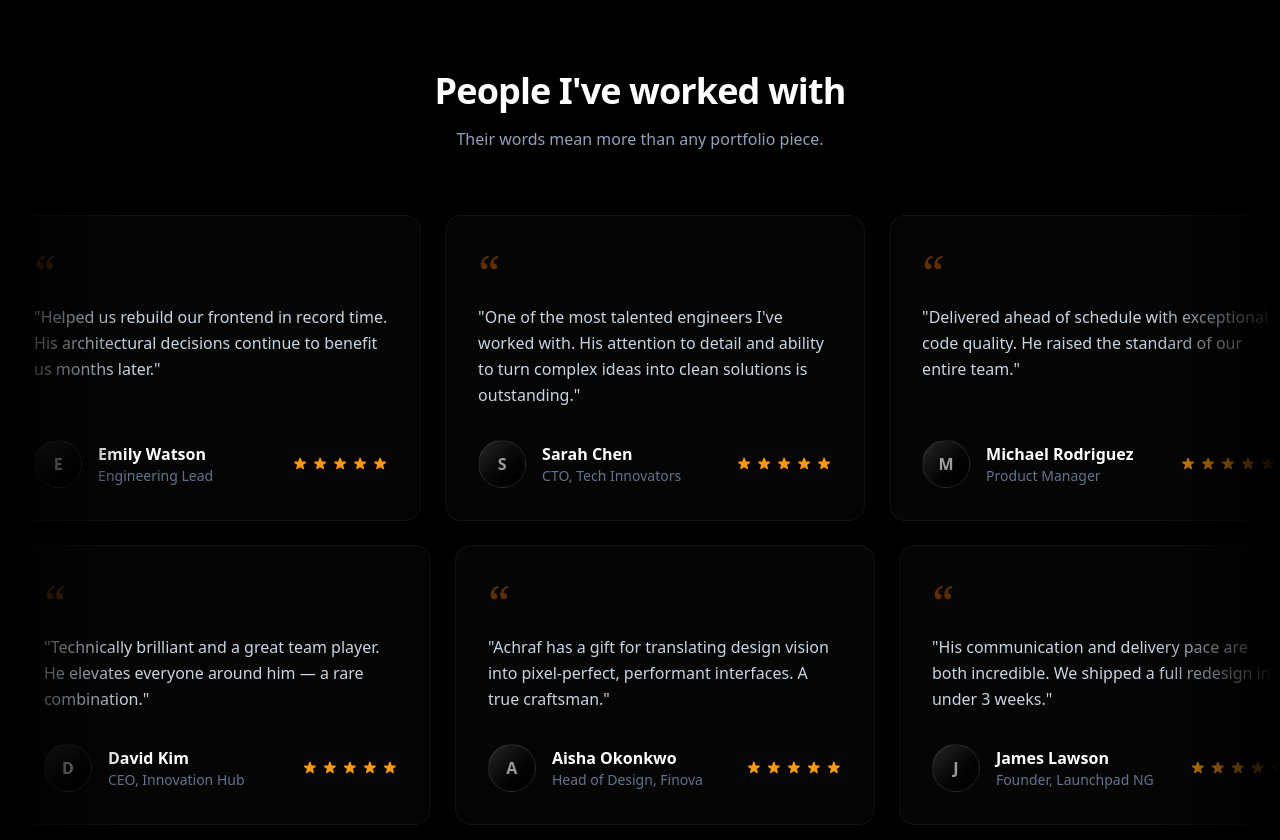
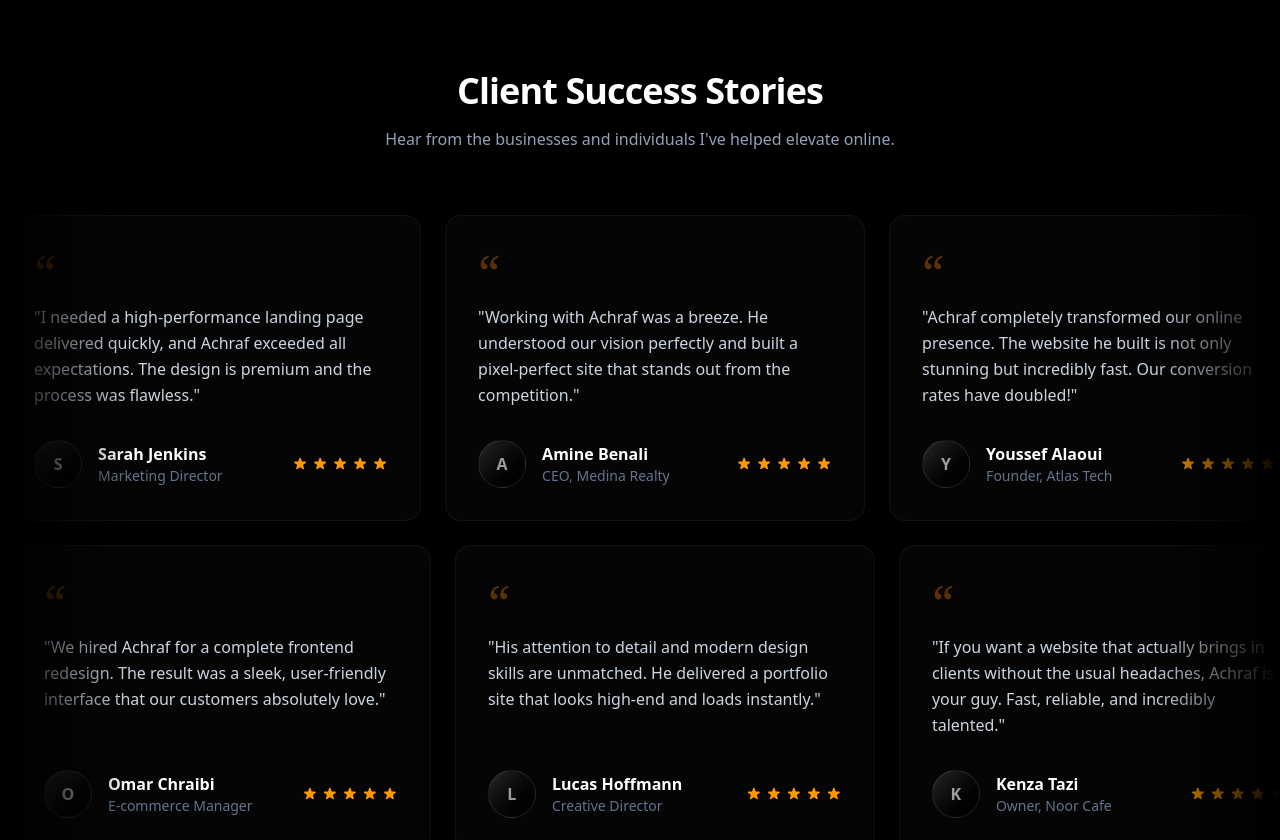
Before and after one commit to AchrafJlaghmi/AshrafWeb, a Next.js app: page / in a window 1280 px wide. Shown: the part 3780-4620 px from the top of the page. Built offline with nearby package versions, Linux system fonts and the light colour scheme.

Commit message:
Update review content to feature client success stories and a mix of names

```diff
--- a/src/translations.ts
+++ b/src/translations.ts
@@ -101,38 +101,38 @@ export const translations = {
       },
     },
     reviews: {
-      title: "People I've worked with",
-      subtitle: "Their words mean more than any portfolio piece.",
+      title: "Client Success Stories",
+      subtitle: "Hear from the businesses and individuals I've helped elevate online.",
       items: [
         {
-          quote: "Delivered ahead of schedule with exceptional code quality. He raised the standard of our entire team.",
-          name: "Michael Rodriguez",
-          title: "Product Manager",
+          quote: "Achraf completely transformed our online presence. The website he built is not only stunning but incredibly fast. Our conversion rates have doubled!",
+          name: "Youssef Alaoui",
+          title: "Founder, Atlas Tech",
         },
         {
-          quote: "Helped us rebuild our frontend in record time. His architectural decisions continue to benefit us months later.",
-          name: "Emily Watson",
-          title: "Engineering Lead",
+          quote: "I needed a high-performance landing page delivered quickly, and Achraf exceeded all expectations. The design is premium and the process was flawless.",
+          name: "Sarah Jenkins",
+          title: "Marketing Director",
         },
         {
-          quote: "One of the most talented engineers I've worked with. His attention to detail and ability to turn complex ideas into clean solutions is outstanding.",
-          name: "Sarah Chen",
-          title: "CTO, Tech Innovators",
+          quote: "Working with Achraf was a breeze. He understood our vision perfectly and built a pixel-perfect site that stands out from the competition.",
+          name: "Amine Benali",
+          title: "CEO, Medina Realty",
         },
         {
-          quote: "Achraf has a gift for translating design vision into pixel-perfect, performant interfaces. A true craftsman.",
-          name: "Aisha Okonkwo",
-          title: "Head of Design, Finova",
+          quote: "His attention to detail and modern design skills are unmatched. He delivered a portfolio site that looks high-end and loads instantly.",
+          name: "Lucas Hoffmann",
+          title: "Creative Director",
         },
         {
-          quote: "His communication and delivery pace are both incredible. We shipped a full redesign in under 3 weeks.",
-          name: "James Lawson",
-          title: "Founder, Launchpad NG",
+          quote: "If you want a website that actually brings in clients without the usual headaches, Achraf is your guy. Fast, reliable, and incredibly talented.",
+          name: "Kenza Tazi",
+          title: "Owner, Noor Cafe",
         },
         {
-          quote: "Technically brilliant and a great team player. He elevates everyone around him — a rare combination.",
-          name: "David Kim",
-          title: "CEO, Innovation Hub",
+          quote: "We hired Achraf for a complete frontend redesign. The result was a sleek, user-friendly interface that our customers absolutely love.",
+          name: "Omar Chraibi",
+          title: "E-commerce Manager",
         }
       ]
     },
@@ -243,38 +243,38 @@ export const translations = {
       },
     },
     reviews: {
-      title: "Ils m'ont fait confiance",
-      subtitle: "Leurs mots ont plus de valeur que n'importe quel portfolio.",
+      title: "Avis de Mes Clients",
+      subtitle: "Ce qu'ils disent de ma façon de travailler et de livrer.",
       items: [
         {
-          quote: "Livré en avance avec une qualité de code exceptionnelle. Il a élevé le niveau de toute notre équipe.",
-          name: "Michael Rodriguez",
-          title: "Chef de Produit",
+          quote: "Achraf a complètement transformé notre présence en ligne. Le site qu'il a créé est non seulement magnifique, mais incroyablement rapide. Nos taux de conversion ont doublé !",
+          name: "Youssef Alaoui",
+          title: "Fondateur, Atlas Tech",
         },
         {
-          quote: "Il nous a aidés à reconstruire notre frontend en un temps record. Ses décisions architecturales continuent de nous bénéficier des mois plus tard.",
-          name: "Emily Watson",
-          title: "Responsable Ingénierie",
+          quote: "J'avais besoin d'une landing page performante livrée rapidement, et Achraf a dépassé toutes mes attentes. Le design est premium et le processus sans faille.",
+          name: "Sarah Jenkins",
+          title: "Directrice Marketing",
         },
         {
-          quote: "L'un des ingénieurs les plus talentueux avec lesquels j'ai travaillé. Son souci du détail et sa capacité à transformer des idées complexes en solutions épurées sont exceptionnels.",
-          name: "Sarah Chen",
-          title: "CTO, Tech Innovators",
+          quote: "Travailler avec Achraf a été un jeu d'enfant. Il a parfaitement compris notre vision et a construit un site au pixel près qui se démarque de la concurrence.",
+          name: "Amine Benali",
+          title: "PDG, Medina Realty",
         },
         {
-          quote: "Achraf a un don pour traduire une vision de design en interfaces parfaites au pixel près et performantes. Un vrai artisan.",
-          name: "Aisha Okonkwo",
-          title: "Directrice Design, Finova",
+          quote: "Son souci du détail et ses compétences en design moderne sont inégalés. Il a livré un site portfolio haut de gamme qui se charge instantanément.",
+          name: "Lucas Hoffmann",
+          title: "Directeur Créatif",
         },
         {
-          quote: "Sa communication et son rythme de livraison sont incroyables. Nous avons expédié une refonte complète en moins de 3 semaines.",
-          name: "James Lawson",
-          title: "Fondateur, Launchpad NG",
+          quote: "Si vous voulez un site web qui attire vraiment des clients sans les maux de tête habituels, Achraf est la personne qu'il vous faut. Rapide, fiable et incroyablement talentueux.",
+          name: "Kenza Tazi",
+          title: "Propriétaire, Noor Cafe",
         },
         {
-          quote: "Techniquement brillant et doté d'un grand esprit d'équipe. Il élève tout le monde autour de lui — une combinaison rare.",
-          name: "David Kim",
-          title: "PDG, Innovation Hub",
+          quote: "Nous avons engagé Achraf pour une refonte complète de notre site. Le résultat est une interface élégante et intuitive que nos clients adorent.",
+          name: "Omar Chraibi",
+          title: "Responsable E-commerce",
         }
       ]
     },
```
